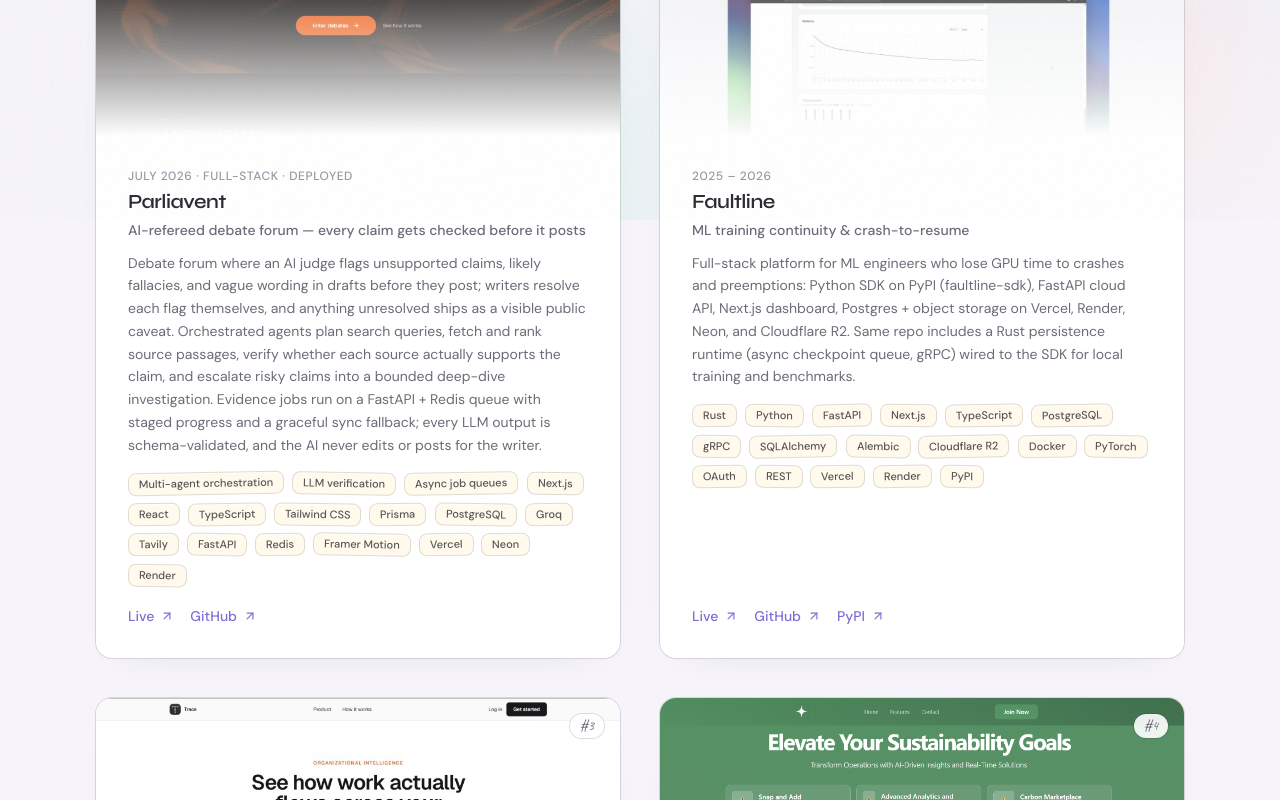
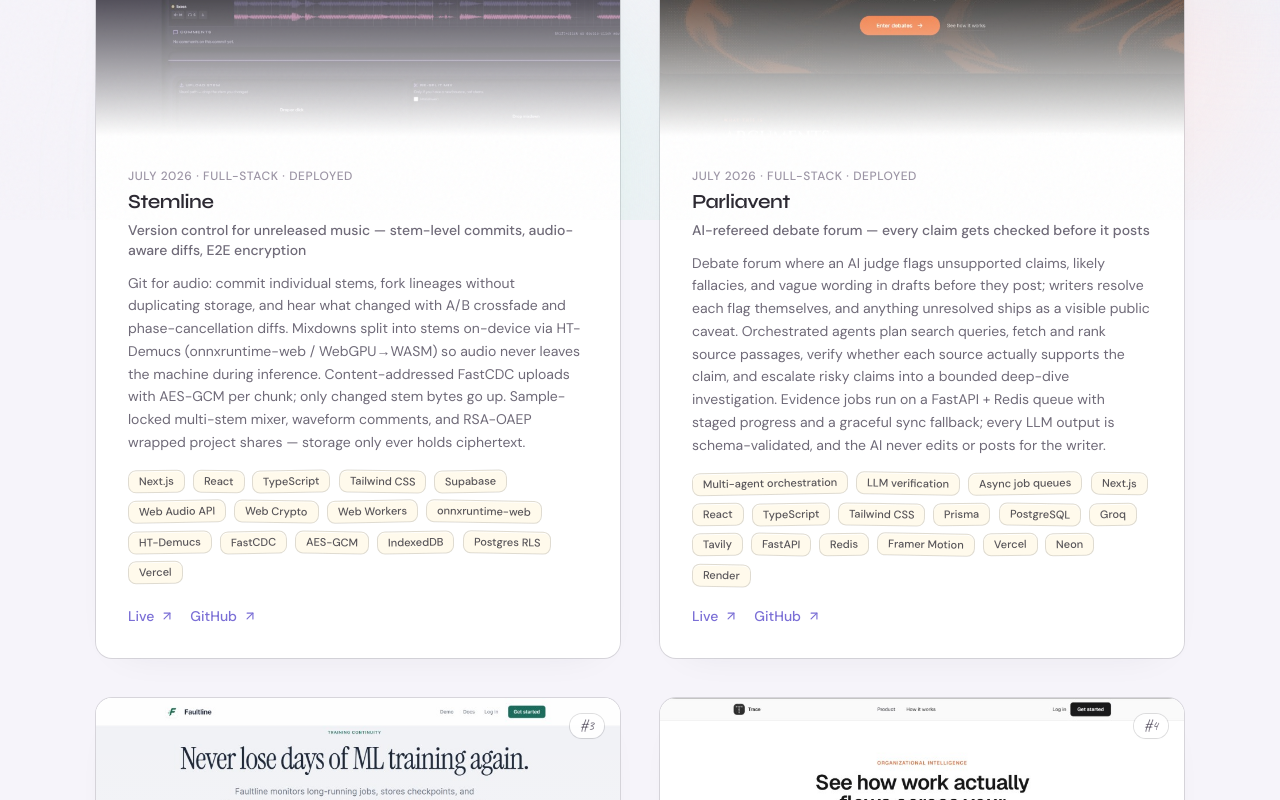
Before and after one commit to AnuraagTripathy/Portfolio, a Next.js app: page /projects in a window 1280 px wide. Shown: the part 580-1380 px from the top of the page. Built offline with nearby package versions, Linux system fonts and the light colour scheme.

Commit message:
stemline

```diff
--- a/src/content/projects.ts
+++ b/src/content/projects.ts
@@ -11,6 +11,35 @@
 };
 
 export const projects: Project[] = [
+  {
+    name: "Stemline",
+    period: "July 2026 · full-stack · deployed",
+    subtitle: "Version control for unreleased music — stem-level commits, audio-aware diffs, E2E encryption",
+    description:
+      "Git for audio: commit individual stems, fork lineages without duplicating storage, and hear what changed with A/B crossfade and phase-cancellation diffs. Mixdowns split into stems on-device via HT-Demucs (onnxruntime-web / WebGPU→WASM) so audio never leaves the machine during inference. Content-addressed FastCDC uploads with AES-GCM per chunk; only changed stem bytes go up. Sample-locked multi-stem mixer, waveform comments, and RSA-OAEP wrapped project shares — storage only ever holds ciphertext.",
+    image: "/projects/Stemline.png",
+    tech: [
+      "Next.js",
+      "React",
+      "TypeScript",
+      "Tailwind CSS",
+      "Supabase",
+      "Web Audio API",
+      "Web Crypto",
+      "Web Workers",
+      "onnxruntime-web",
+      "HT-Demucs",
+      "FastCDC",
+      "AES-GCM",
+      "IndexedDB",
+      "Postgres RLS",
+      "Vercel",
+    ],
+    links: [
+      { label: "Live", href: "https://stemline-six.vercel.app/" },
+      { label: "GitHub", href: "https://github.com/AnuraagTripathy/Stemline" },
+    ],
+  },
   {
     name: "Parliavent",
     period: "July 2026 · full-stack · deployed",
@@ -44,7 +73,7 @@
   },
   {
     name: "Faultline",
-    period: "2025 – 2026",
+    period: "April 2026 · full-stack · deployed",
     subtitle: "ML training continuity & crash-to-resume",
     description:
       "Full-stack platform for ML engineers who lose GPU time to crashes and preemptions: Python SDK on PyPI (faultline-sdk), FastAPI cloud API, Next.js dashboard, Postgres + object storage on Vercel, Render, Neon, and Cloudflare R2. Same repo includes a Rust persistence runtime (async checkpoint queue, gRPC) wired to the SDK for local training and benchmarks.",
```
Also changed, not shown: public/projects/Stemline.png (added).
